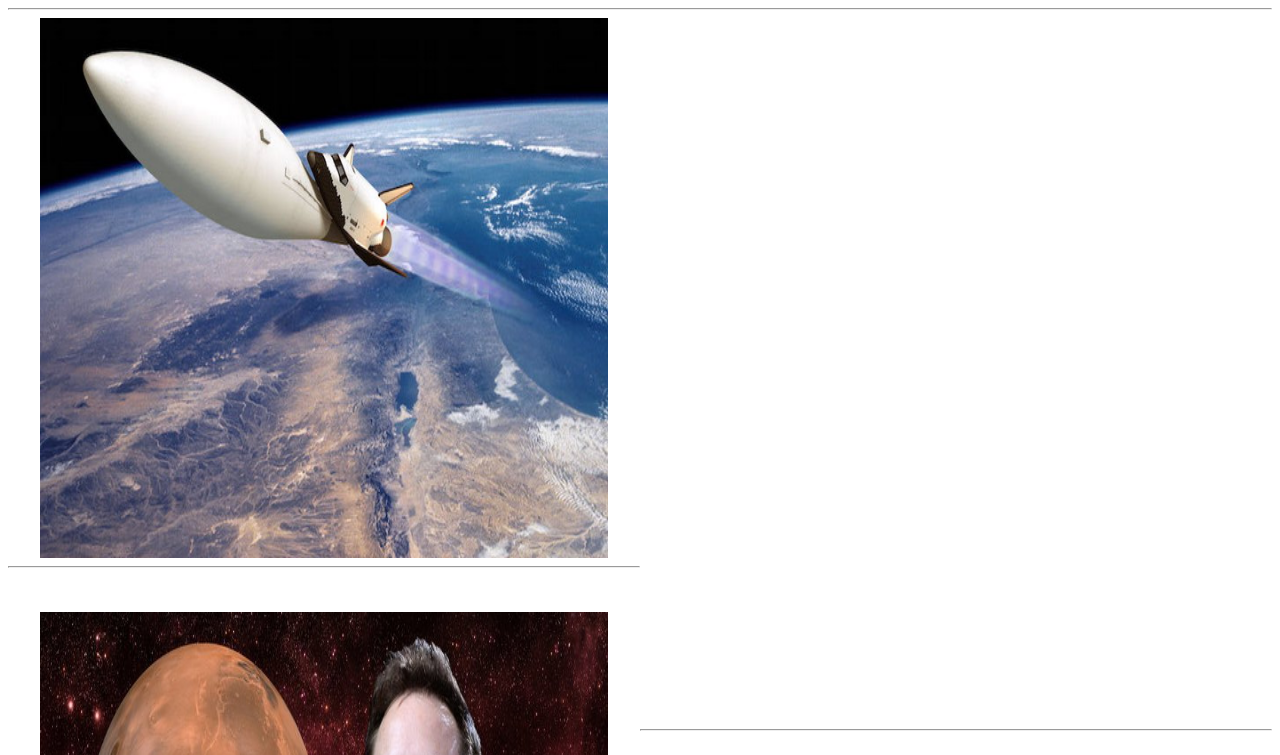
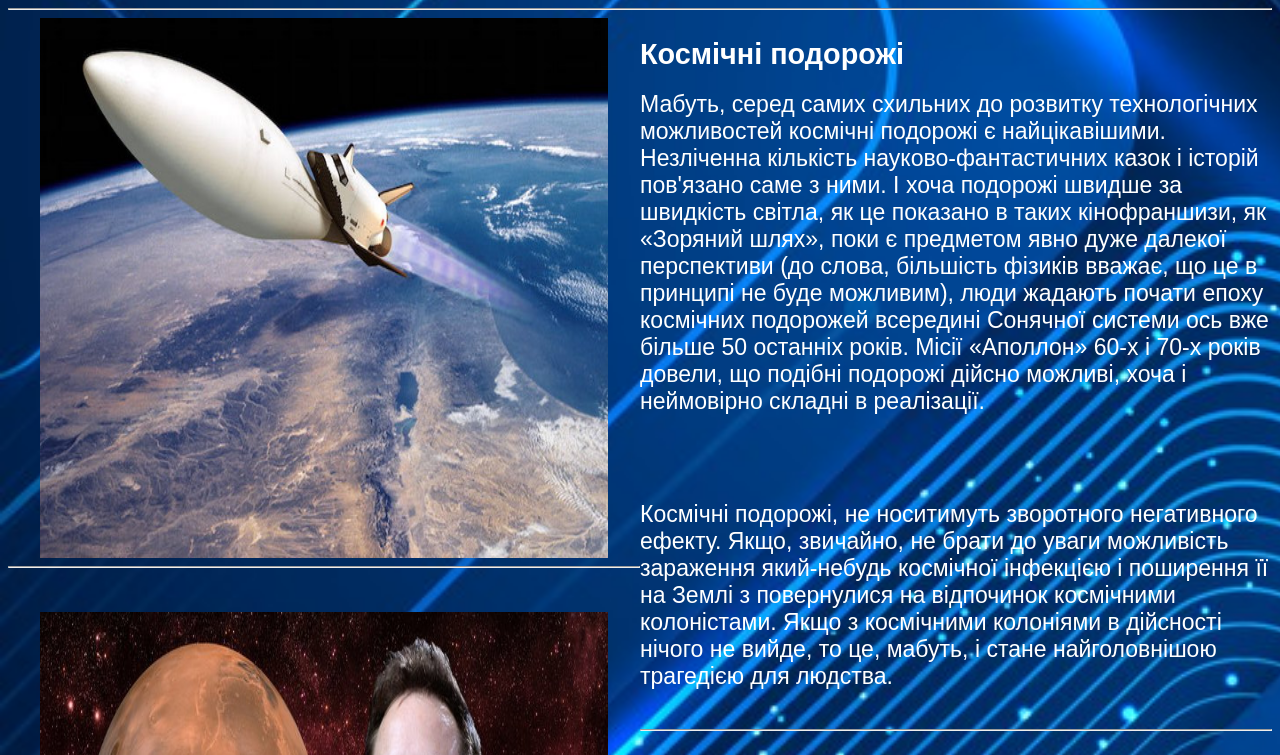
Before and after one commit to OlegProKudrin/My-first-site, a plain HTML site: page kosmicheskiye puteshestviya i kolonizatsiya.html in a window 1280 px wide. Shown: the part 246-1001 px from the top of the page. Drawn offline with Linux system fonts and the light colour scheme.

Commit message:
Update style3.css

```diff
--- a/style3.css
+++ b/style3.css
@@ -25,7 +25,7 @@ width: 270px;
 height: 155px;
 }
 body {
-background: url(img/Fon4.jpg);
+background: url(Fon4.jpg);
 background-size: cover;
 font: 12pt sans-serif;
 color: white;
```
